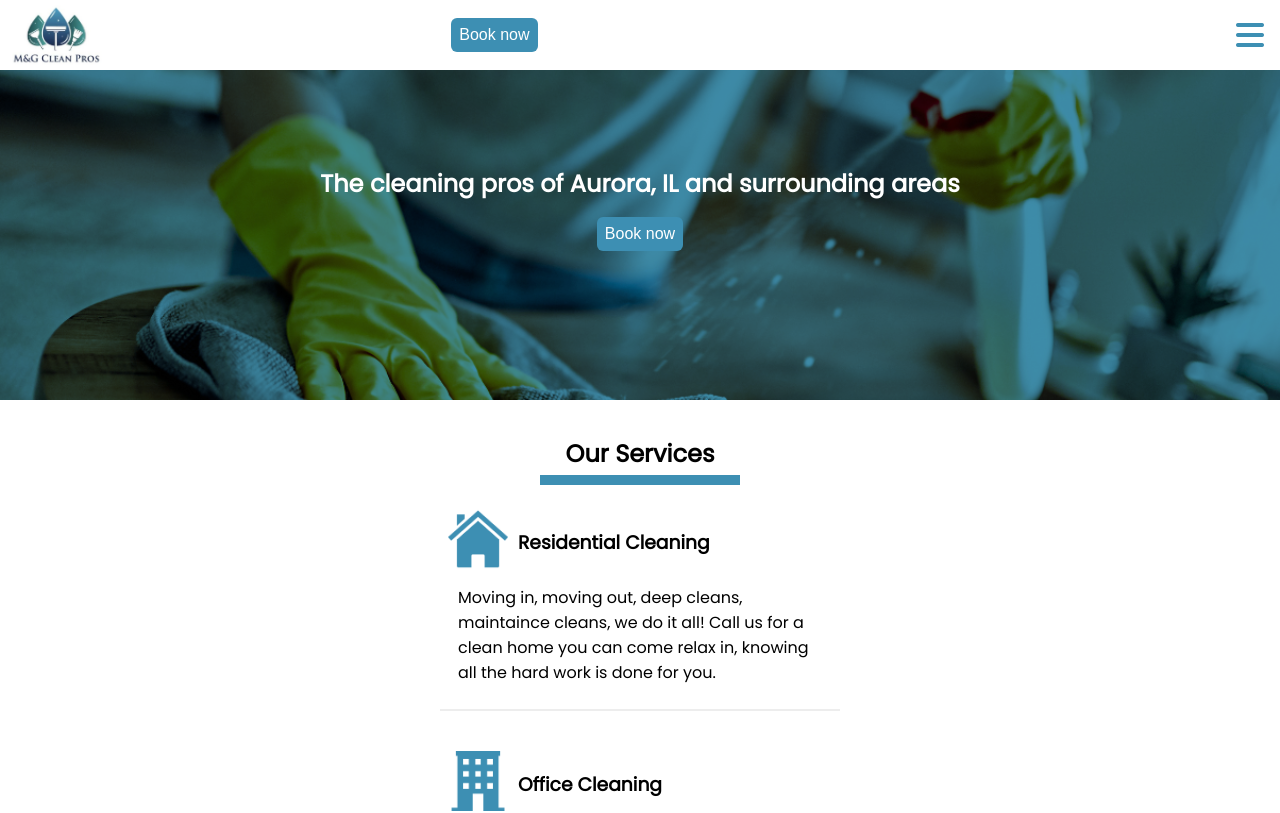
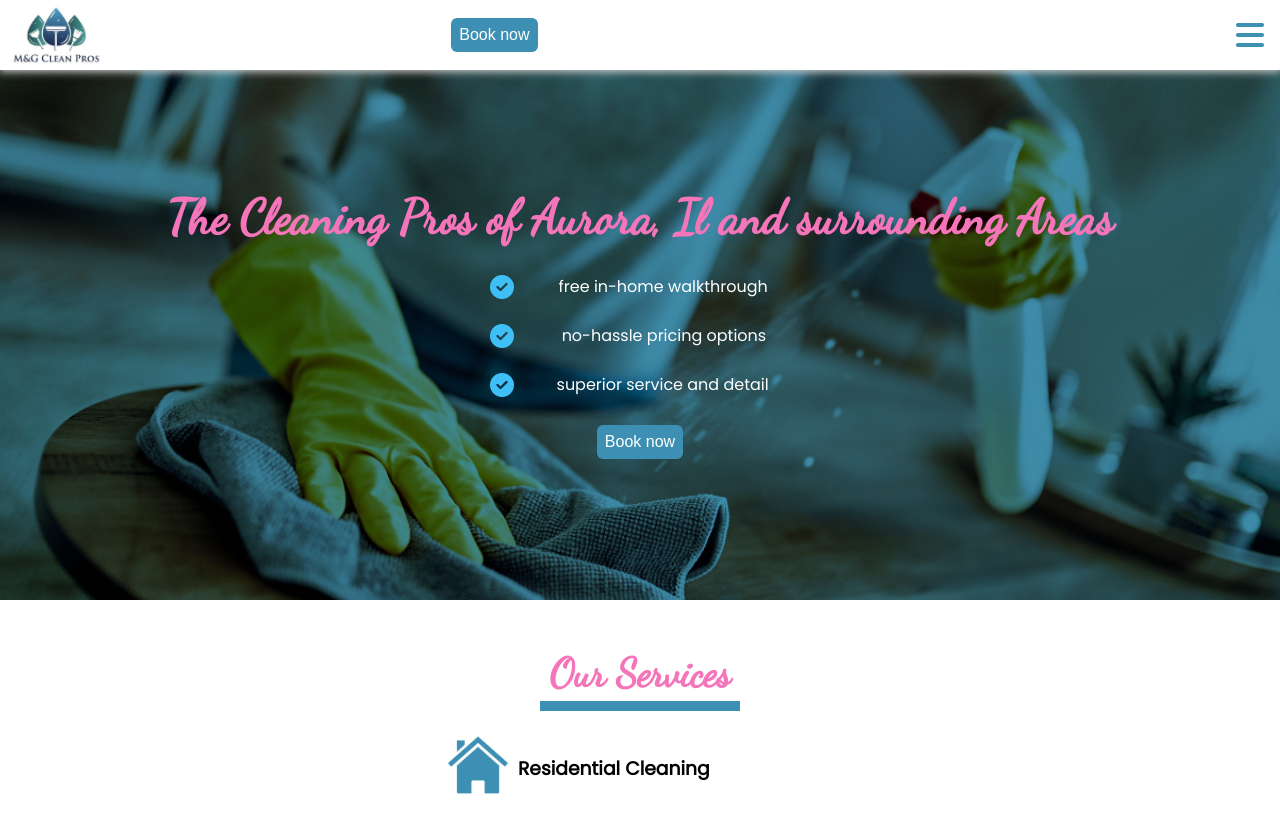
Before and after one commit to GabrielJDavila/mgcleansite, a React (Vite) app in the folder mgcleanpros-site/: page / in a window 1280 px wide. Shown: the top 813 px of the page. Built offline with nearby package versions, Linux system fonts and the light colour scheme.

Commit message:
Added google maps location, css updates

```diff
--- a/mgcleanpros-site/index.html
+++ b/mgcleanpros-site/index.html
@@ -6,7 +6,7 @@
     <meta name="viewport" content="width=device-width, initial-scale=1.0" />
     <link rel="preconnect" href="https://fonts.googleapis.com">
     <link rel="preconnect" href="https://fonts.gstatic.com" crossorigin>
-    <link href="https://fonts.googleapis.com/css2?family=Lobster&family=Poppins&display=swap" rel="stylesheet">
+    <link href="https://fonts.googleapis.com/css2?family=Dancing+Script&family=Lobster&family=Lobster+Two:ital@1&family=Pacifico&family=Poppins&display=swap" rel="stylesheet">
     <link rel="stylesheet" href="https://cdnjs.cloudflare.com/ajax/libs/font-awesome/6.4.0/css/all.min.css" integrity="sha512-iecdLmaskl7CVkqkXNQ/ZH/XLlvWZOJyj7Yy7tcenmpD1ypASozpmT/E0iPtmFIB46ZmdtAc9eNBvH0H/ZpiBw==" crossorigin="anonymous" referrerpolicy="no-referrer"/>
     <link rel="stylesheet" href="https://cdn.jsdelivr.net/gh/devicons/devicon@v2.15.1/devicon.min.css">
     <title>Vite + React</title>
--- a/mgcleanpros-site/src/App.jsx
+++ b/mgcleanpros-site/src/App.jsx
@@ -6,7 +6,7 @@ import Hero from './components/Hero'
 import Services from './components/Services'
 import About from './components/About'
 import Reviews from './components/Reviews'
-import Contact from './components/Contact'
+import Location from './components/Location'
 
 function App() {
   const [showMenu, setShowMenu] = useState(false)
@@ -25,7 +25,7 @@ function App() {
       <Services />
       <About />
       <Reviews />
-      <Contact />
+      <Location />
       <Footer />
     </div>
   )
--- a/mgcleanpros-site/src/components/Contact.jsx
+++ /dev/null
@@ -1,8 +0,0 @@
-
-export default function Contact() {
-    return (
-        <div>
-            <h3>Our Service Areas</h3>
-        </div>
-    )
-}
--- a/mgcleanpros-site/src/components/Footer.jsx
+++ b/mgcleanpros-site/src/components/Footer.jsx
@@ -2,7 +2,7 @@
 export default function Footer() {
     return (
         <footer>
-            <p className="footer-text">&copy; M&G Clean Pros LLC</p>
+            <p className="footer-text">&copy; M&G Clean Pros LLC 2023</p>
             <a href="https://www.facebook.com/profile.php?id=100084187644472" className="fb-link"><i className="fa-brands fa-square-facebook"></i></a>
         </footer>
     )
--- a/mgcleanpros-site/src/components/Hero.jsx
+++ b/mgcleanpros-site/src/components/Hero.jsx
@@ -3,7 +3,22 @@ export default function Hero() {
     return (
         <div className="hero-section">
             <div className="hero-content-container">
-                <h2 className="hero-title">The cleaning pros of Aurora, IL and surrounding areas </h2>
+                <h1 className="hero-title">The Cleaning Pros of Aurora, Il and surrounding Areas</h1>
+                <ul className="cta-container">
+                    <li className="cta-item">
+                        <i class="fa-solid fa-circle-check"></i>
+                        <p className="cta-text">free in-home walkthrough</p>
+                    </li>
+                    <li className="cta-item">
+                        <i class="fa-solid fa-circle-check"></i>
+                        <p className="cta-text">no-hassle pricing options</p>
+                    </li>
+                    <li className="cta-item">
+                        <i class="fa-solid fa-circle-check"></i>
+                        <p className="cta-text">superior service and detail</p>
+                    </li>
+
+                </ul>
                 <button className="booknow-btn">Book now</button>
             </div>
         </div>
--- /dev/null
+++ b/mgcleanpros-site/src/components/Location.jsx
@@ -0,0 +1,31 @@
+
+export default function Location() {
+    return (
+        <div id="areas" className="location-section">
+            <h2 className="location-title">Our Service Areas</h2>
+            <p className="location-text">We are based out of Aurora IL, but we service the areas surrounding Aurora as well. Call us to see if we come to you!</p>
+            <div className="areas-container">
+                <p className="town">Aurora</p>
+                <p className="town">Naperville</p>
+                <p className="town">Oswego</p>
+                <p className="town">Sugar Grove</p>
+                <p className="town">Batavia</p>
+                <p className="town">Wheaton</p>
+                <p className="town">Winfield</p>
+                <p className="town">Oakbrook</p>
+                <p className="town">Geneva</p>
+                <p className="town">Plainfield</p>
+                <p className="town">Bolingbrook</p>
+                <p className="town">Lisle</p>
+                <p className="town">North Aurora</p>
+            </div>
+            <iframe
+                className="map"
+                src="https://www.google.com/maps/embed?pb=!1m18!1m12!1m3!1d95250.82546373349!2d-88.30671890000002!3d41.75097235000001!2m3!1f0!2f0!3f0!3m2!1i1024!2i768!4f13.1!3m3!1m2!1s0x880ee54d4ed5111b%3A0x7fd1f848c350e85d!2sAurora%2C%20IL!5e0!3m2!1sen!2sus!4v1693333916629!5m2!1sen!2sus"
+                style={{border:"0"}}
+                loading="lazy"
+                referrerpolicy="no-referrer-when-downgrade"
+            ></iframe>
+        </div>
+    )
+}
--- a/mgcleanpros-site/src/components/Reviews.jsx
+++ b/mgcleanpros-site/src/components/Reviews.jsx
@@ -33,7 +33,7 @@ export default function Reviews() {
 
     return (
         <div id="reviews" className="review-section">
-            <h3 className="review-section-title">What Customers Say About Us...</h3>
+            <h2 className="review-section-title">What Customers Say About Us...</h2>
             {renderedReviews}
             {/* <div className="carousel-button-container">
                 <i class="fa-solid fa-chevron-left"></i>
--- a/mgcleanpros-site/src/index.css
+++ b/mgcleanpros-site/src/index.css
@@ -6,6 +6,19 @@ body {
   margin: 0;
   padding: 0;
   font-family: "Poppins", sans-serif;
+}
+
+h1, h2 {
+  font-family: "Dancing Script", cursive;
+  color: rgb(245, 117, 187);
+}
+
+h1 {
+  font-size: 3rem;
+}
+
+h2 {
+  font-size: 2.5rem;
 }
 
 .site-header {
@@ -18,6 +31,7 @@ body {
   height: 70px;
   align-items: center;
   z-index: 1;
+  box-shadow: 0 1px 8px 1px rgb(205, 205, 205);
 }
 
 .site-title {
@@ -82,12 +96,42 @@ a {
   background-size: cover;
   background-repeat: no-repeat;
   background-position: center;
-  height: 400px;
+  height: 600px;
+  width: 100%;
 }
 
 .hero-title {
-  margin: 1rem;
+  margin: 3rem 1rem 1rem;
+}
+
+.cta-container {
+  display: flex;
+  list-style: none;
+  flex-direction: column;
+  padding: 0;
+  text-align: center;
+  margin: 1rem 4rem;
+}
+
+.cta-item {
+  display: flex;
+  align-items: center;
+  justify-content: center;
+  width: 100%;
+  max-width: 300px;
+  margin: 0 auto;
+}
+
+.fa-circle-check {
+  margin-right: auto;
+  color: rgb(62, 192, 247);
+  border-radius: 100%;
+  font-size: 1.5rem;
+}
+
+.cta-text {
   color: white;
+  margin: .75rem auto;
 }
 
 .booknow-btn, .booknow-btn-header {
@@ -198,7 +242,7 @@ a {
 
 .tenants-item {
   background: rgb(61, 143, 179);
-  width: 80%;
+  width: 85%;
   max-width: 300px;
   margin: .5rem auto;
   padding: 1rem;
@@ -236,9 +280,9 @@ a {
   text-align: center;
   gap: 16px;
   position: relative;
+  padding-bottom: 2rem;
+  border-bottom: 2px solid rgb(237, 237, 237)
 }
-
-.review-section-title {}
 
 .review-item {
   border: 2px solid rgb(237, 237, 237);
@@ -257,7 +301,26 @@ a {
   margin-right: 1rem;
 }
 
-.contact-section {}
+.location-section {
+  margin: 48px 16px 16px;
+  text-align: center;
+}
+
+.areas-container {
+  display: flex;
+  justify-content: center;
+  flex-wrap: wrap;
+  gap: 5px;
+  margin: 1rem 0;
+}
+
+.town {
+  background: rgb(62, 192, 247);
+  color: white;
+  margin: 0;
+  padding: .5rem;
+  border-radius: 5px;
+}
 
 footer {
   background: rgb(61, 143, 179);
@@ -267,6 +330,12 @@ footer {
   justify-content: center;
   text-align: center;
   align-items: center;
+}
+
+.map {
+  width: 90%;
+  max-width: 600px;
+  height: 400px;
 }
 
 .footer-text {
```
